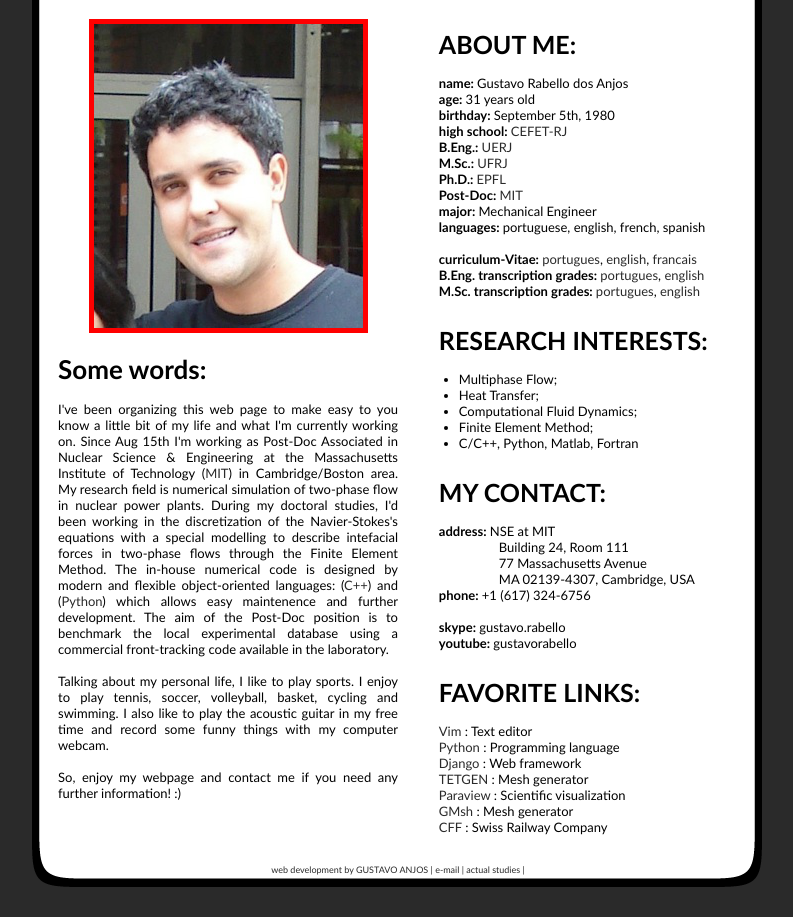
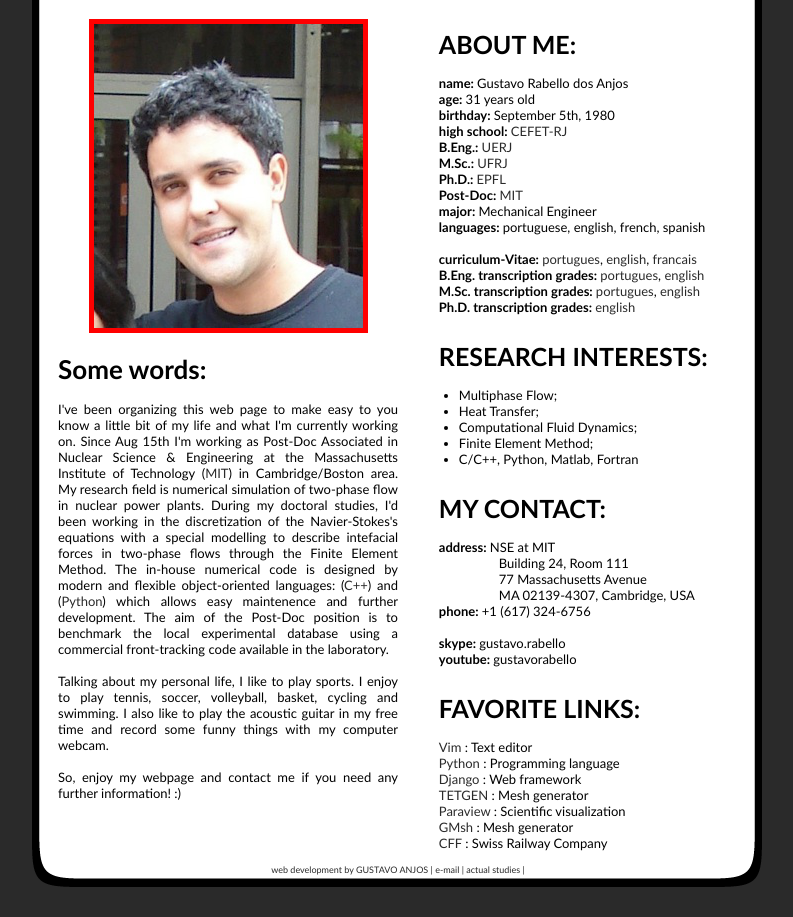
Before and after one commit to gustavorabello/python-sitePro, a Django app: template templates/about.html in a window 1280 px wide. Shown: the part 207-1124 px from the top of the page, without its empty margins (242-1035 px from the left). Run offline with Django 3.2, Linux system fonts and the light colour scheme; the template is opened without the code that fills it, so the values that code supplies are empty.

Commit message:
Adding phd grades info.

```diff
--- a/templates/about.html
+++ b/templates/about.html
@@ -107,6 +107,8 @@ href="{{ STATIC_URL }}images/guga.png">
   <p> <b> M.Sc. transcription grades: </b>
   <a href="{{ STATIC_URL }}pdf/ufrjHistoricoPortugues.pdf"> portugues</a>,
   <a href="{{ STATIC_URL }}pdf/ufrjGradesEnglish.pdf"> english</a> </p>
+  <p> <b> Ph.D. transcription grades: </b>
+  <a href="{{ STATIC_URL }}pdf/epflGradesEnglish.pdf"> english</a> </p>
 
   <p>&nbsp;</p>
 
```
Also changed, not shown: 1 other file.
